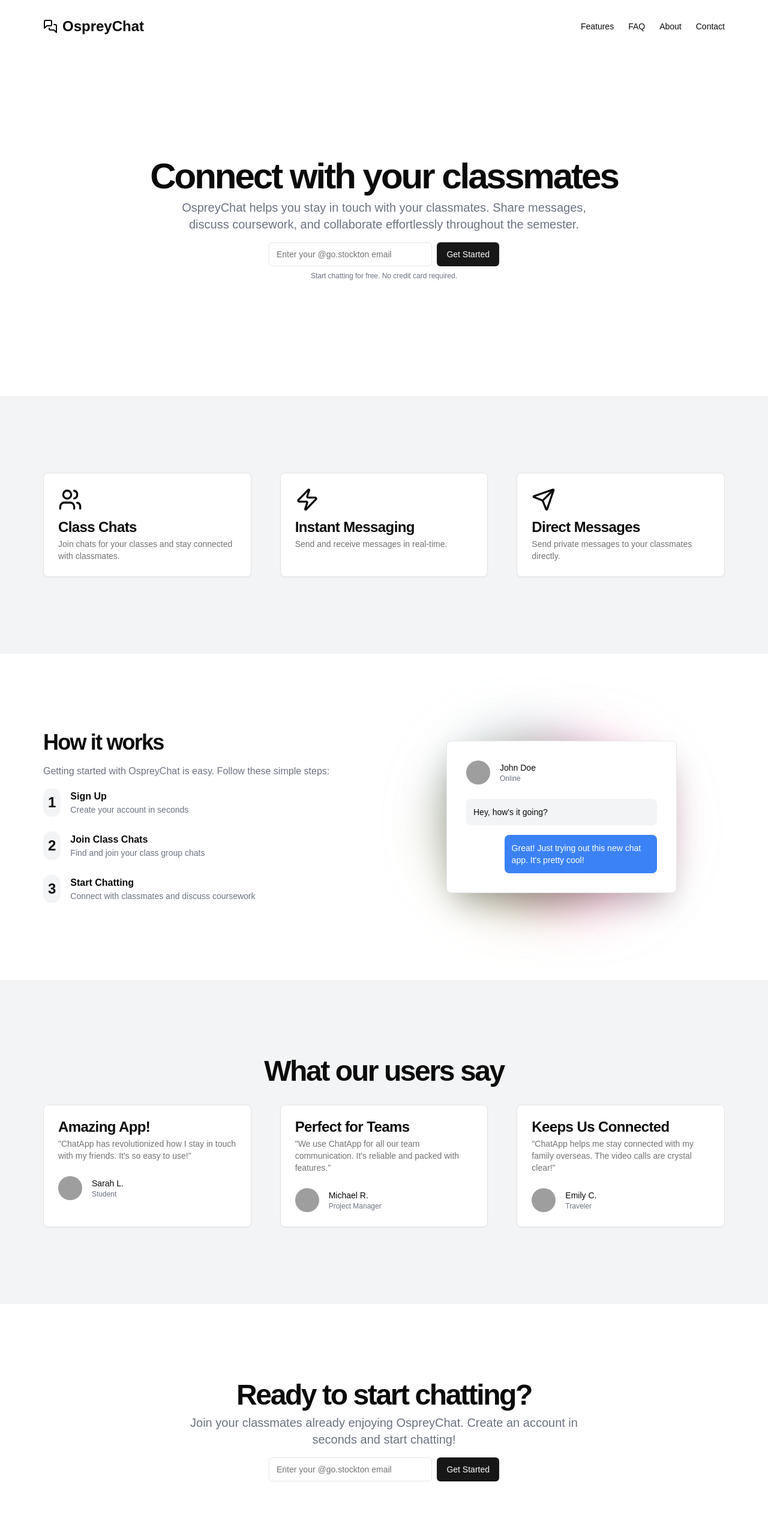
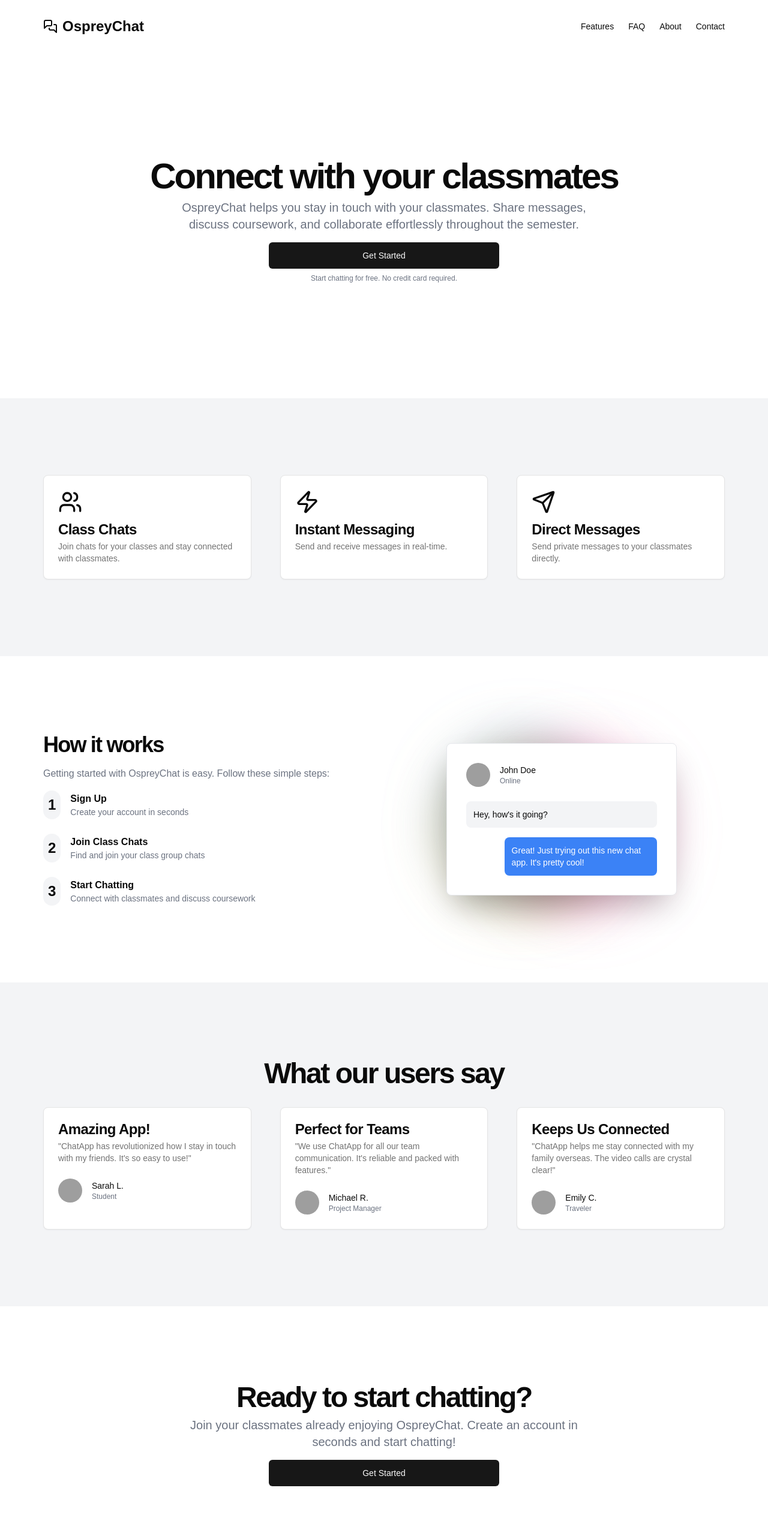
Before and after one commit to JoeyCorbett/osprey-chat, a Next.js app: page / in a window 1280 px wide. Shown: the top 2566 px of the page at 60% size. Built offline with nearby package versions, Linux system fonts and the light colour scheme; grey boxes are pictures that could not be loaded.

Commit message:
Replace email input form with a link to the login page on LandingPage component

```diff
--- a/components/landing-page.tsx
+++ b/components/landing-page.tsx
@@ -3,6 +3,7 @@ import { Input } from "@/components/ui/input"
 import { Card, CardContent, CardDescription, CardHeader, CardTitle } from "@/components/ui/card"
 import { Avatar, AvatarFallback, AvatarImage } from "@/components/ui/avatar"
 import { MessagesSquare, Users, Zap, Send } from "lucide-react"
+import Link from "next/link"
 
 export default function LandingPage() {
   return (
@@ -41,10 +42,11 @@ export default function LandingPage() {
                   </p>
                 </div>
                 <div className="w-full max-w-sm space-y-2">
-                  <form className="flex space-x-2">
-                    <Input className="max-w-lg flex-1" placeholder="Enter your @go.stockton email" type="email" />
-                    <Button type="submit">Get Started</Button>
-                  </form>
+                  <Link href="/login">
+                    <Button className="w-full" size="lg">
+                      Get Started
+                    </Button>
+                  </Link>
                   <p className="text-xs text-gray-500 dark:text-gray-400">
                     Start chatting for free. No credit card required.
                   </p>
@@ -240,10 +242,11 @@ export default function LandingPage() {
                   </p>
                 </div>
                 <div className="w-full max-w-sm space-y-2">
-                  <form className="flex space-x-2">
-                    <Input className="max-w-lg flex-1" placeholder="Enter your @go.stockton email" type="email" />
-                    <Button type="submit">Get Started</Button>
-                  </form>
+                  <Link href="/login">
+                    <Button className="w-full" size="lg">
+                      Get Started
+                    </Button>
+                  </Link>
                 </div>
               </div>
             </div>
```
